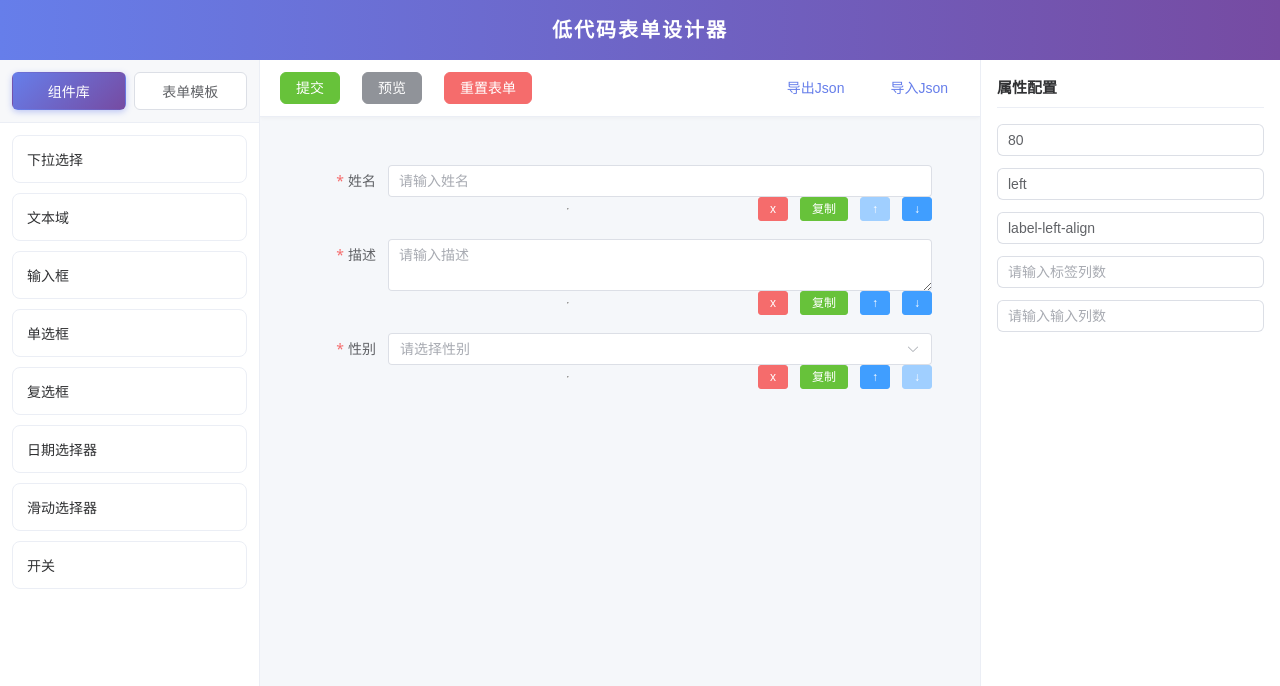
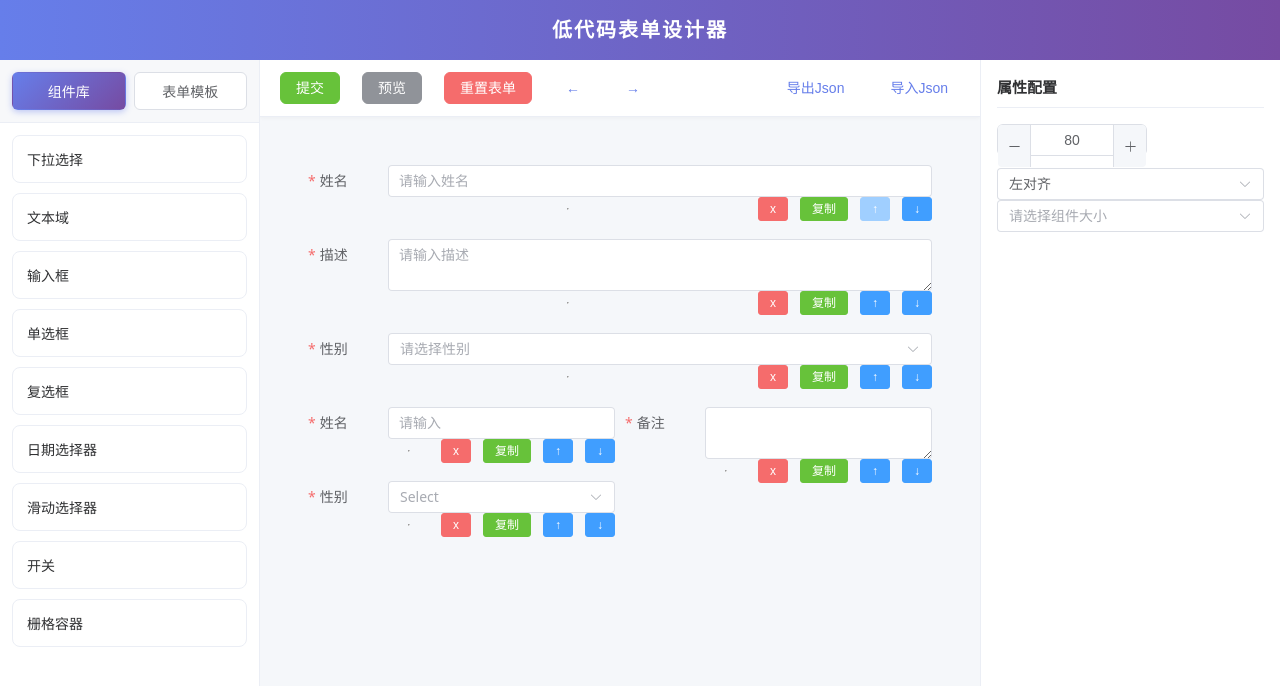
Before and after one commit to daij98267-spec/VForm-low-code, a Vue app: page / in a window 1280 px wide. Shown: the top 686 px of the page. Built offline with nearby package versions, Linux system fonts and the light colour scheme.

Commit message:
新增递归

```diff
--- a/examples/form1.ts
+++ b/examples/form1.ts
@@ -1,4 +1,5 @@
 //手写一份完整的表单，包含input、textarea、select用于测试啥的
+//加上容器嵌套
 import {getDefaultFormConfig} from '../src/utils/util'
 
 const widgetList=[]
@@ -42,7 +43,28 @@ widgetList.push({
       ],
       required:true
     }
-})
+},
+{
+    id:'container_1',
+    type:'grid',
+    options:{
+        label:'容器',
+        name:'container',
+        cols:2
+    },
+    category:'container',
+    formItemFlag:false,
+    icon:'grid',
+    children: [
+    { id:'g_input', type:'input', category:'field', formItemFlag:true,
+      options:{ label:'姓名', name:'g_name', required:true } },
+    { id:'g_textarea', type:'textarea', category:'field', formItemFlag:true,
+      options:{ label:'备注', name:'g_note', required:true } },
+    { id:'g_select', type:'select', category:'field', formItemFlag:true,
+      options:{ label:'性别', name:'g_gender', optionItems:[{label:'男',value:'男'},{label:'女',value:'女'}], required:true } }
+  ]
+},
+)
 //formData是表单数据模型
 //导出Json格式
 const formJson={
--- a/src/designer/index.vue
+++ b/src/designer/index.vue
@@ -30,19 +30,22 @@
           </div>
         </el-aside>
         <!--渲染器，渲染器给组件库落脚点-->
-        <el-main class="designer-canvas" @click.self="selectedEmpty">
+        <el-main class="designer-canvas">
           <div class="canvas-toolbar">
             <div class="toolbar-left">
               <el-button type="success" class="toolbar-btn" @click="getForm">提交</el-button>
               <el-button type="info" class="toolbar-btn" @click="previewForm">预览</el-button>
               <el-button type="danger" class="toolbar-btn" @click="resetForm">重置表单</el-button>
+              <!--撤销与重做-->
+              <el-button type="primary" class="toolbar-btn toolbar-btn-transparent" text @click="undo">←</el-button>
+              <el-button type="primary" class="toolbar-btn toolbar-btn-transparent" text @click="redo">→</el-button>
             </div>
             <div class="toolbar-right">
               <el-button type="primary" class="toolbar-btn toolbar-btn-transparent" text @click="exportJson">导出Json</el-button>
               <el-button type="primary" class="toolbar-btn toolbar-btn-transparent" text @click="importJson">导入Json</el-button>
             </div>
           </div>
-          <div class="renderer">
+          <div class="renderer" @click="selectedEmpty">
         <Renderer ref="rendererRef" :formJson="formJson" :formData="formData"
          @select-widget="selectedWidget"
          @remove-widget="removeWidget"
@@ -59,11 +62,18 @@
           <div class="widget-properties">
             <!--属性面板显示表单的配置-->
             <div v-if="!onselectedWidget" class="form-property-config">
-              <el-input v-model="formJson.formConfig.labelWidth" placeholder="请输入标签宽度"/>
-              <el-input v-model="formJson.formConfig.labelPosition" placeholder="请输入标签位置"/>
-              <el-input v-model="formJson.formConfig.labelAlign" placeholder="请输入标签对齐方式"/>
-              <el-input v-model="formJson.formConfig.labelCol" placeholder="请输入标签列数"/>
-              <el-input v-model="formJson.formConfig.inputCol" placeholder="请输入输入列数"/>
+              <el-input-number v-model="formJson.formConfig.labelWidth" placeholder="请输入标签宽度"></el-input-number>
+              <el-select v-model="formJson.formConfig.labelPosition" placeholder="请选择标签对齐方式">
+                <el-option label="左对齐" value="left" />
+                <el-option label="顶部" value="top" />
+                <el-option label="右对齐" value="right" />
+              </el-select>
+              <el-select v-model="formJson.formConfig.size" placeholder="请选择组件大小">
+                <el-option label="小" value="small" />
+                <el-option label="默认" value="" />
+                <el-option label="大" value="large" />
+              </el-select>
+
             </div>
             <!--属性面板显示选中的组件-->
             <div v-if="onselectedWidget" class="widget-property-item">
@@ -75,6 +85,7 @@
                 <el-input v-model="onselectedWidget.options.label" placeholder="请输入组件名称"/>
                 <el-input v-model="onselectedWidget.options.placeholder" placeholder="请输入占位符"/>
                 <el-input v-model="onselectedWidget.options.name" placeholder="请输入组件字段名"/>
+                <!--<el-input v-model="onselectedWidget" placeholder="显示组件的父组件"></el-input>-->
                <!--下拉框选项-->
                 <div v-if="onselectedWidget.type==='select'||onselectedWidget.type==='radio'||onselectedWidget.type==='checkbox'" class="widget-property-item">
                 <div v-for="(item,index) in onselectedWidget.options.optionItems" :key="index">
@@ -127,7 +138,7 @@ import {basicFieldsLabel } from '../widgets/registry.ts'
 import form1 from '../../examples/form1.ts'
 import { ref,reactive } from 'vue'
 import {generateId,deepClone} from '../utils/util.ts'
-import type { Widget ,FieldOption,SliderOption,SwitchOption,WidgetOptions} from '../utils/type.ts'
+import type { Widget ,FieldOption} from '../utils/type.ts'
 import { ElMessage } from 'element-plus'
 import { getDefaultFormConfig } from '../utils/util.ts'
 import draggable from 'vuedraggable'
@@ -151,17 +162,20 @@ const removeWidget=(widget:Widget|null)=>{
         onselectedWidget.value=null
         onselectedWidgetId.value=null
     }
+    saveHistory()
     formJson.widgetList=formJson.widgetList.filter(opt=>opt.id!==widget?.id)
 }
 //复制组件
 const copyWidget=(widget:Widget|null)=>{
   if(!widget){return}
+  saveHistory()
   //在这个组件的下面再复制一份组件
   let id=generateId()
   //不是追加到末尾，而是插入到当前组件的下面
   let copy=deepClone(widget)
   copy.id=id
-  copy.options.name=id
+  copy.options.name=getNextName(widget.type)
+  console.log(copy.options.name)
   formJson.widgetList.splice(formJson.widgetList.indexOf(widget)+1,0,copy)
 }
 //上移组件
@@ -171,6 +185,7 @@ const moveUp=(widget:Widget|null)=>{
   if(formJson.widgetList.indexOf(widget)===0){return}
   //如果不是第一个组件，那么就上移
   else{
+    saveHistory()
     const i = formJson.widgetList.indexOf(widget)
   // 上移：交换 i 和 i-1
   const tmp = formJson.widgetList[i]
@@ -185,6 +200,7 @@ const moveDown=(widget:Widget|null)=>{
   if(formJson.widgetList.indexOf(widget)===formJson.widgetList.length-1){return}
   //如果不是最后一个组件，那么就下移
   else{
+    saveHistory()
     const i = formJson.widgetList.indexOf(widget)
   // 下移：交换 i 和 i+1
   const tmp = formJson.widgetList[i]
@@ -198,8 +214,7 @@ const selectedEmpty=()=>{
   onselectedWidget.value=null
   onselectedWidgetId.value=null
   //在属性面板显示formConfig的配置
-  console.log(1111)
-
+  console.log(111)
 }
 //选中组件
 const selectedWidget=(widget:Widget|null)=>{
@@ -211,6 +226,7 @@ const removeOption=(item:FieldOption|null)=>{
   if(!onselectedWidget.value?.options.optionItems){
     return
   }
+  saveHistory()
   onselectedWidget.value.options.optionItems=onselectedWidget.value.options.optionItems.filter(opt=>opt!==item)||[]
 }
 //新增选项
@@ -218,20 +234,36 @@ const addOption=()=>{
   if(!onselectedWidget.value?.options.optionItems){
     return
   }
+  saveHistory()
   onselectedWidget.value.options.optionItems.push({label:'',value:''})
 }
-const getForm=()=>{
-    const getData=rendererRef.value.getFormData()
+const getForm=async()=>{
+  //校验表单
+  try{
+    await rendererRef.value.validateForm()
+    const getData=await rendererRef.value.getFormData()
     console.log(getData)
     console.log(formData)
-}
+    console.log(getData)
+    console.log(formData)
+  }catch(error){
+    //加弹窗提示
+    ElMessage.error({
+      message: '请输入必填字段',
+      type: 'error'
+    })
+    return
+  }
+  }
 //点击组件库，把组件库中的组件追加到formJson里
 const addWidget=(type:string)=>{
+  saveHistory()
   const widget=basicFieldsLabel.find(widget=>widget.type===type)
   let id=generateId()
-  let name=id
+  let name=getNextName(type)
   if(!widget){return}
-  formJson.widgetList.push({id,type,options:{...deepClone(widget.options),name}})
+  formJson.widgetList.push({formItemFlag:widget.formItemFlag,category:widget.category,
+    children:deepClone(widget.children),type:widget.type,id,options:{...deepClone(widget.options),name}})
 }
 //预览表单
 const previewForm=()=>{
@@ -257,6 +289,7 @@ const importJsonSubmit=()=>{
     const json = JSON.parse(formJsonStr2.value)
     //判断是否是Json字符串，是否有widgetList和formConfig，widgetList是否是数组，formConfig是否是对象
     if (json.widgetList && json.formConfig && Array.isArray(json.widgetList) && typeof json.formConfig === 'object') {
+      saveHistory()
       formJson.widgetList = json.widgetList
       formJson.formConfig = json.formConfig
       //导入新Json后，属性面板指向的当前组件要清空为null
@@ -264,13 +297,13 @@ const importJsonSubmit=()=>{
       onselectedWidgetId.value=null
     }
   } catch (error) {
-    //加弹窗提示
+    //加弹窗提示，表单不关
     ElMessage.error({
       message: '导入Json失败',
       type: 'error'
     })
     }
-  importJsonVisible.value=false
+  importJsonVisible.value=true
 }
 //重置表单
 const resetForm =()=>{
@@ -288,21 +321,57 @@ const resetForm =()=>{
 }
 //记录组件位置
 const recordWidgets=(val:Widget[])=>{
+  saveHistory()
   formJson.widgetList=val
 }
 //拖入定位
 const cloneWidget=(widget:Widget)=>{
   console.log(widget)
   let id=generateId()
-  let name=id
-  return {type:widget.type,id,options:{...deepClone(widget.options),name}}
+  let name=getNextName(widget.type)
+  saveHistory()
+  return {formItemFlag:widget.formItemFlag,category:widget.category,
+    children:deepClone(widget.children),type:widget.type,id,options:{...deepClone(widget.options),name}}
 }
 
 //清空表单验证
 const clearValidate=()=>{
   rendererRef.value.clearValidate(onselectedWidget.value?.options.name)
 }
-
+//给formData中的每一个name一个唯一、稳定、有意义的值
+const getNextName=(type:string)=>{
+  let i=1
+  while(formJson.widgetList.some(widget=>widget.type===type&&widget.options.name===type+i)){
+    i++
+  }
+  return type+i
+}
+const undoStack=ref<any[]>([])//里面存的是撤销栈
+//撤销与重做
+const undo=()=>{
+  if(undoStack.value.length===0){
+    return
+  }
+  redoStack.value.push(deepClone(formJson))
+  console.log(undoStack.value)
+  Object.assign(formJson,undoStack.value.pop()||{})
+}
+//存档
+const saveHistory=()=>{
+  //把当前的状态压入撤销栈
+  //每次操作前存档
+  undoStack.value.push(deepClone(formJson))
+  redoStack.value=[]
+}
+//重做，重做本身也要存档放到栈里面
+const redoStack=ref<any[]>([])//里面存的是重做栈
+const redo=()=>{
+  if(redoStack.value.length===0){
+    return
+  }
+  undoStack.value.push(deepClone(formJson))
+  Object.assign(formJson,redoStack.value.pop()||{})
+}
 
 
 </script>
--- /dev/null
+++ b/src/renderer/ContainerWidget.vue
@@ -0,0 +1,70 @@
+<template>
+    <!-- gutter 是列之间的间距 -->
+    <el-row :gutter="10">
+      <!-- 一列一列渲染；span = 24/列数，比如 2 列每列占 12 -->
+      <el-col v-for="(col, i) in columns" :key="i" :span="24 / cols">
+        <template v-for="child in col" :key="child.id">
+          <!-- 孩子还是容器 → 递归：自己调自己 -->
+          <ContainerWidget v-if="child.formItemFlag === false" :widget="child" :formData="formData" />
+          <!-- 孩子是字段 → 叶子，正常渲染表单控件 -->
+          <el-form-item
+    :label="child.options.label"
+    :prop="child.options.name"
+    :rules="getRules(child)"
+    :class="{'highlight': child.id === selectedWidgetId && !preview}"
+    @click.stop="selectWidget(child)">
+    <component :is="basicFields[child.type]" :widget="child" :formData="formData" />
+    <br>
+    <hr>
+    <el-button type="danger"  size="small" v-if="!preview" @click.stop="removeWidget(child)">x</el-button>
+    <el-button type="success" size="small" v-if="!preview" @click.stop="copyWidget(child)">复制</el-button>
+    <el-button type="primary" size="small" v-if="!preview" @click.stop="moveUp(child)">↑</el-button>
+    <el-button type="primary" size="small" v-if="!preview" @click.stop="moveDown(child)">↓</el-button>
+  </el-form-item>
+        </template>
+      </el-col>
+    </el-row>
+  </template>
+
+  <script setup lang="ts">
+  import { computed,inject } from 'vue'
+  import { basicFields } from '../widgets/registry'
+  import type { Widget } from '../utils/type.ts'
+
+  // 约定：父组件传进来的容器 + 表单数据（要透传给子字段，别断）
+  const props = defineProps<{
+    widget: Widget
+    formData: Record<string, any>
+  }>()
+
+  // 列数：options.cols 可能是 undefined，兜底成 1
+  const cols = computed(() => props.widget.options.cols || 1)
+
+  // 把 children 按 cols 轮转分列（行优先阅读顺序）
+  // cols=2 时：第0个→第1列，第1个→第2列，第2个→第1列……
+  const columns = computed(() => {
+    const result: Widget[][] = Array.from({ length: cols.value }, () => [])
+    const children = props.widget.children || []
+    children.forEach((child, i) => {
+      result[i % cols.value].push(child)
+    })
+    return result
+  })
+  // 和 renderer/index.vue 里那份逻辑一样；先复制一份让本文件能独立跑，回头再抽到 util.ts 共用
+  const getRules = (widget: Widget) => {
+    if (widget.options.required) {
+      const trigger = ['input', 'textarea'].includes(widget.type) ? 'blur' : 'change'
+      return [{ required: true, message: '请输入' + widget.options.label, trigger }]
+    }
+    return []
+  }
+ const {
+    selectWidget, removeWidget, copyWidget, moveUp, moveDown,
+    selectedWidgetId, preview,
+  } = inject<any>('formCtx')!
+  </script>
+
+<style scoped>
+  .highlight { outline: 2px solid #409eff; }
+  .el-button { margin-left: 10px; }
+</style>
--- a/src/renderer/index.vue
+++ b/src/renderer/index.vue
@@ -2,15 +2,22 @@
 <!--渲染器-->
 <!--整个表都是formData-->
 <div class="renderer" >
-<el-form ref="formRef" :label-width="formJson.formConfig.labelWidth" :model="formData">
+<el-form ref="formRef" :label-width="formJson.formConfig.labelWidth"
+                       :size="formJson.formConfig.size"
+                       :model="formData"
+                       :label-position="formJson.formConfig.labelPosition"
+                       >
     <!--画布只接收，不能往外拖，与组件库共用一个group-->
     <draggable v-model="widgetList" item-key="id" :group="{ name:'widgets', pull:false, put:true }">
         <template #item="{element:widget}">
-        <el-form-item :label="widget.options.label"
+            <div>
+            <!--如果是容器组件-->
+        <ContainerWidget v-if="widget.formItemFlag === false" :widget="widget" :formData="formData" />
+        <el-form-item v-else :label="widget.options.label"
                       :class="{'highlight':widget.id===props.selectedWidgetId&&!props.preview}"
                       :prop="widget.options.name"
                       :rules="getRules(widget)"
-                      @click="selectWidget(widget)"
+                      @click.stop="selectWidget(widget)"
                       >
                       <!--prop 是表单的属性，用于绑定表单数据的属性-->
             <component :is="basicFields[widget.type]"
@@ -29,6 +36,7 @@
             <el-button type="primary" size="small" v-if="!preview" @click="moveUp(widget)" :disabled="formJson.widgetList.indexOf(widget)===0">↑</el-button>
             <el-button type="primary" size="small" v-if="!preview" @click="moveDown(widget)" :disabled="formJson.widgetList.indexOf(widget)===formJson.widgetList.length-1">↓</el-button>
         </el-form-item>
+        </div>
         </template>
     </draggable>
 </el-form>
@@ -39,7 +47,8 @@
 import { basicFields } from '../widgets/registry'
 import { deepClone } from '../utils/util.ts'
 import draggable from 'vuedraggable'
-import { computed,ref } from 'vue'
+import { computed,ref,provide } from 'vue'
+import ContainerWidget from './ContainerWidget.vue'
 
 const emit = defineEmits(['select-widget','remove-widget','copy-widget','moveUp-widget','moveDown-widget','record-widgets'])
 const props = defineProps<{ formJson: any, formData: Record<string, any>,selectedWidgetId?:any,preview?:boolean }>()//约定好需要的东西
@@ -65,19 +74,23 @@ const moveUp=(widget:any)=>{
 const moveDown=(widget:any)=>{
     emit('moveDown-widget',widget)
 }
-
+//获取表单数据
 function getFormData(){
     return deepClone(props.formData)
+}
+//校验表单
+function validateForm(){
+    return formRef.value.validate()
 }
 //导出表单实例
 const formRef=ref<any>(null)
 function clearValidate(name:string){
     formRef.value.clearValidate(name)
 }
-
 defineExpose({
     getFormData,
-    clearValidate
+    clearValidate,
+    validateForm
 })
 const widgetList=computed({
     get:()=>props.formJson.widgetList,
@@ -85,6 +98,7 @@ const widgetList=computed({
         emit('record-widgets',val)
     }
 })
+//根据组件的属性，返回对应的校验规则
 const getRules=(widget:any)=>{
     if(widget.options.required){
         const trigger = ['input','textarea'].includes(widget.type) ? 'blur' : 'change'
@@ -94,6 +108,15 @@ const getRules=(widget:any)=>{
         return []
     }
 }
+provide('formCtx', {
+    selectWidget,
+    removeWidget,
+    copyWidget,
+    moveUp,
+    moveDown,
+    selectedWidgetId: computed(() => props.selectedWidgetId),
+    preview: computed(() => props.preview),
+  })
 </script>
 
 <style scoped>
--- a/src/utils/type.ts
+++ b/src/utils/type.ts
@@ -12,6 +12,7 @@
     optionItems?: FieldOption[]   // 只有 selecth和Radio,checkbox类才有
     sliderItems?:SliderOption//滑块的选项
     switchItems?:SwitchOption//开关的选项
+    cols?:number//容器的列数
   }
 
   // 一个完整控件
@@ -22,6 +23,7 @@
     category?: string
     formItemFlag?: boolean
     icon?: string
+    children?: Widget[]
   }
   // 单选框的选项
   export type RadioOption = {
--- a/src/utils/util.ts
+++ b/src/utils/util.ts
@@ -33,7 +33,6 @@ interface FormConfig{
     labelWidth:number
     labelPosition:string
     size:string
-    labelAlign:string
     cssCode:string
     customClass:any[]
     functions:string
@@ -51,7 +50,6 @@ export function getDefaultFormConfig():FormConfig{
         labelWidth:80,
         labelPosition:'left',
         size:'',
-        labelAlign:'label-left-align',
         cssCode:'',
         customClass:[],
         functions:'',
--- a/src/widgets/registry.ts
+++ b/src/widgets/registry.ts
@@ -6,7 +6,7 @@ import CheckboxWidget from './field/checkbox-widget.vue'
 import DatePickerWidget from './field/datepicker-widget.vue'
 import SliderWidget from './field/slider-widget.vue'
 import SwitchWidget from './field/switch-widget.vue'
-import type { WidgetOptions } from '../utils/type.ts'
+import type { WidgetOptions, Widget } from '../utils/type.ts'
 //映射表，左边的字符串对应右边的组件，以后渲染表拿到form1.ts中组件对象的type，会根据字符串与这个映射表中的组件对应起来
 //这个负责渲染组件的映射表，渲染器根据这个映射表，渲染到画布上
  export const basicFields: Record<string, any> = {
@@ -22,26 +22,27 @@ import type { WidgetOptions } from '../utils/type.ts'
 //导出一张label、type的映射表
 //这个负责点击组件的时候，根据type，弄成一个对象，放到formJson.widgetList里
 //加入显式必填选项
-export const basicFieldsLabel:  { type: string; options: Omit<WidgetOptions, 'name'> }[]= [
-    {type:'select',options:{placeholder:'请选择性别',
+export const basicFieldsLabel:  {formItemFlag: boolean;category?: string;children?:Widget[]; type: string; options: Omit<WidgetOptions, 'name'> }[]= [
+    {formItemFlag:true,type:'select',options:{placeholder:'请选择性别',
         optionItems: [{ label: '男', value: '男' }, { label: '女', value: '女' }],
         label:'下拉选择',required:true}},
-    {type:'textarea',options:{placeholder:'请输入描述',label:'文本域',required:true}},
-    {type:'input',options:{placeholder:'请输入姓名',label:'输入框',required:true}},
-    {type:'radio',options:{placeholder:'请选择性别',
+    {formItemFlag:true,type:'textarea',options:{placeholder:'请输入描述',label:'文本域',required:true}},
+    {formItemFlag:true,type:'input',options:{placeholder:'请输入姓名',label:'输入框',required:true}},
+    {formItemFlag:true,type:'radio',options:{placeholder:'请选择性别',
         optionItems: [{ label: '男', value: '男' }, { label: '女', value: '女' }],
         label:'单选框',required:true}},
-    {type:'checkbox',options:{placeholder:'请选择爱好',
+    {formItemFlag:true,type:'checkbox',options:{placeholder:'请选择爱好',
         optionItems: [{ label: '篮球', value: '篮球' }, { label: '足球', value: '足球' }],
         label:'复选框',required:true}},
-    {type:'datepicker',options:{placeholder:'请选择日期',label:'日期选择器',required:true}},
-    {type:'slider',options:{label:'滑动选择器',sliderItems:{
+    {formItemFlag:true,type:'datepicker',options:{placeholder:'请选择日期',label:'日期选择器',required:true}},
+    {formItemFlag:true,type:'slider',options:{label:'滑动选择器',sliderItems:{
         min:0,
         max:100,
         step:1,
     },required:true}},
-    {type:'switch',options:{label:'开关',switchItems:{
+    {formItemFlag:true,type:'switch',options:{label:'开关',switchItems:{
         activeValue:true,
         inactiveValue:false
     },required:true}},
+    { type: 'grid', options: { label: '栅格容器', cols: 2 }, formItemFlag: false, category: 'container', children: [] }
 ]
```
